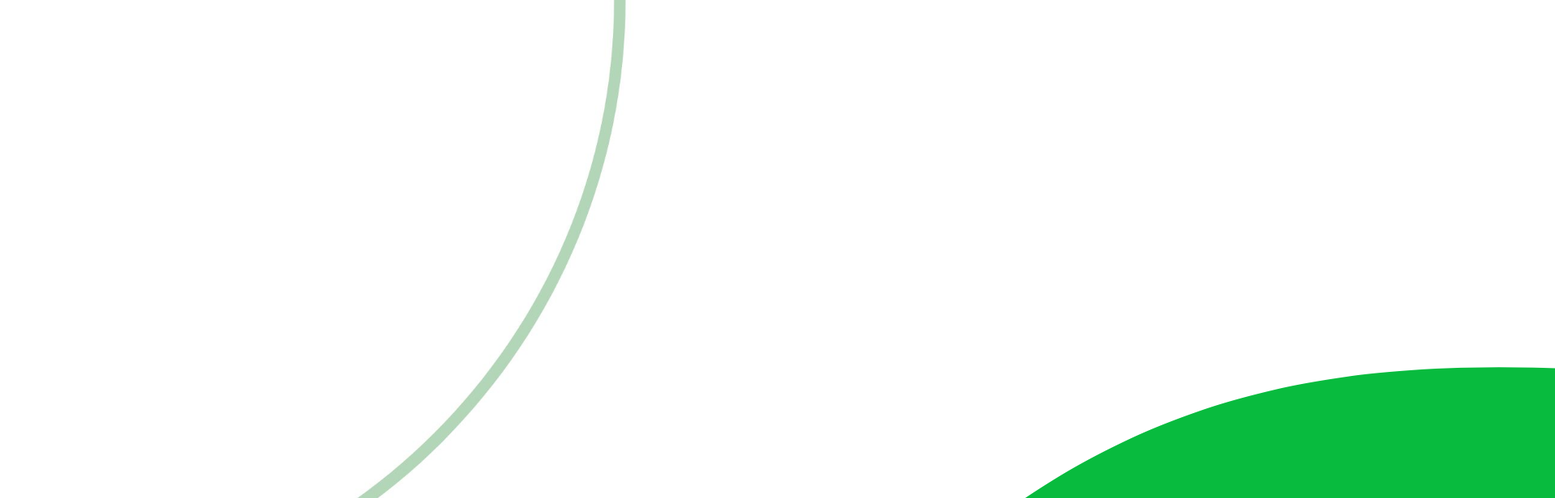
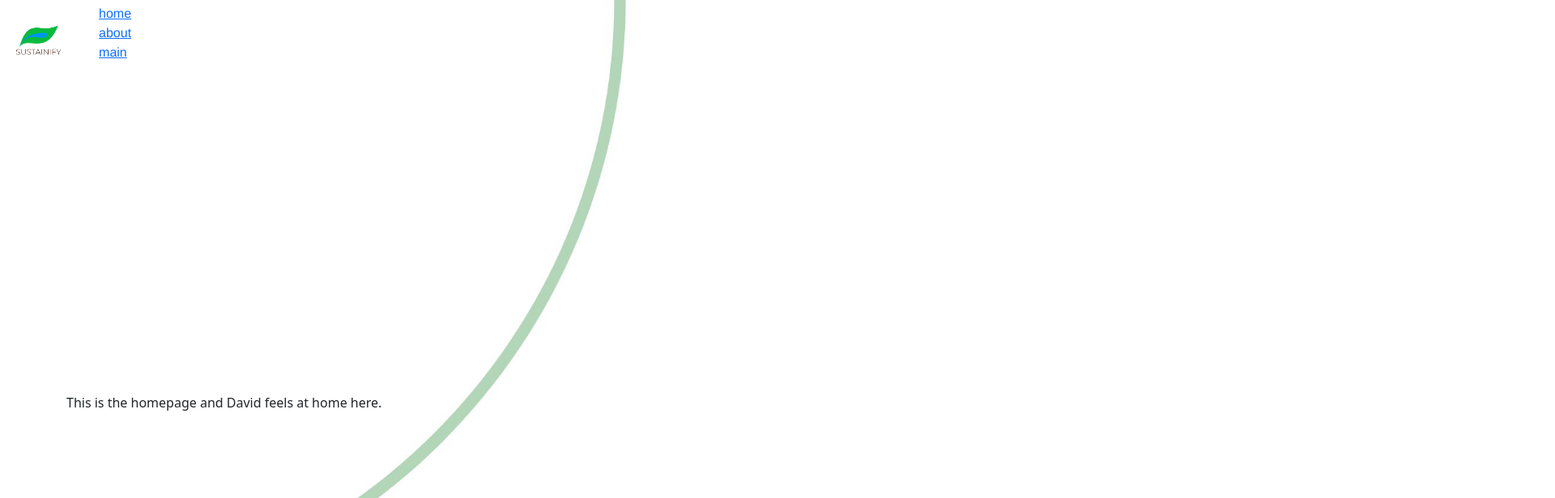
Before and after one commit to hyt152004/Sustainify, a React (Create React App) app: page /home in a window 1280 px wide. Shown: the top 616 px of the page at 81% size, 1920 px wide, since content can reach past the window. Built offline with nearby package versions, Linux system fonts and the light colour scheme.

Commit message:
fixed css and has random challenge generate (user needs to have their own api key)

```diff
--- a/package.json
+++ b/package.json
@@ -7,6 +7,7 @@
     "@testing-library/react": "^13.4.0",
     "@testing-library/user-event": "^13.5.0",
     "bootstrap": "^5.3.2",
+    "mongodb": "^6.3.0",
     "react": "^18.2.0",
     "react-bootstrap": "^2.10.0",
     "react-dom": "^18.2.0",
--- a/src/App.js
+++ b/src/App.js
@@ -4,14 +4,14 @@
 import About from "./components/pages/About";
 import Navbar from "./components/Navbar";
 import Main from "./components/pages/Main";
-// import "bootstrap/dist/css/bootstrap.min.css";
+import "bootstrap/dist/css/bootstrap.min.css";
 
 function App() {
   return (
     <Router>
       <div>
         <Navbar />
-        <div className="conatiner">
+        <div className="container">
           <Routes>
             <Route path="/home" element={<Home />} />
             <Route path="/about" element={<About />} />
--- a/src/components/Navbar.js
+++ b/src/components/Navbar.js
@@ -1,7 +1,7 @@
 import React from "react";
 import { Link } from "react-router-dom";
 import logo from "../images/logo.png";
-
+import "./navbar.css";
 function Navbar() {
   return (
     <nav className="nav">
@@ -16,7 +16,7 @@
           <Link to="/about">about</Link>
         </li>
         <li>
-          <Link to="/main">Main</Link>
+          <Link to="/main">main</Link>
         </li>
       </ul>
     </nav>
--- a/src/components/pages/About.js
+++ b/src/components/pages/About.js
@@ -1,5 +1,5 @@
 import React from "react";
-// import 'bootstrap/dist/css/bootstrap.min.css';
+import "bootstrap/dist/css/bootstrap.min.css";
 import "./about.css";
 import nature from "../../images/earthnature.jpg";
 
--- a/src/components/pages/Home.js
+++ b/src/components/pages/Home.js
@@ -3,7 +3,7 @@
 function Home() {
   return (
     <div className="homepage">
-      This is the homepage and david feels at home here
+      This is the homepage and David feels at home here.
     </div>
   );
 }
```
Also changed, not shown: 1 other file (tests, documents, lock files or other folders).
